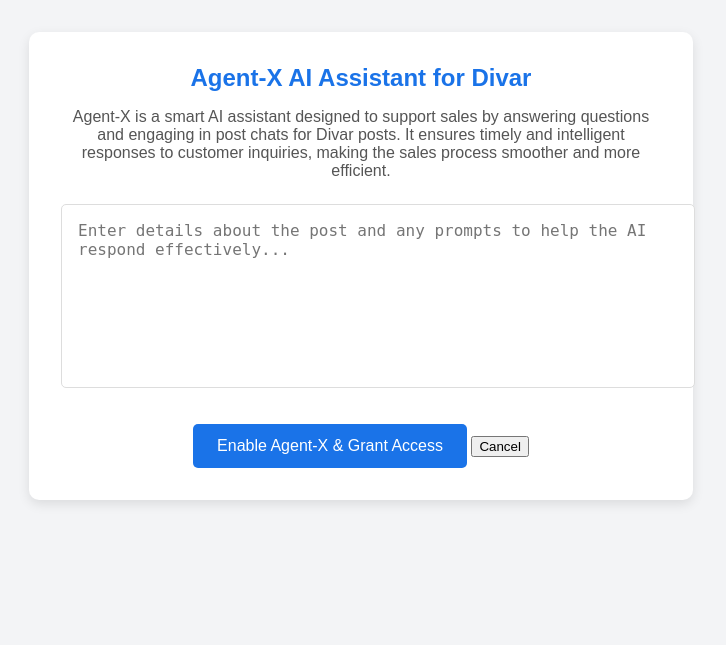
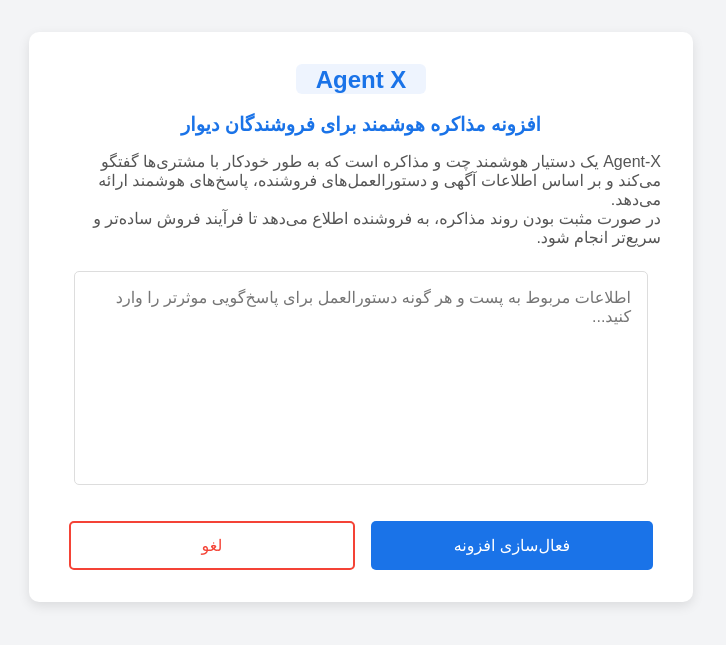
Before and after one commit to mafiorg/agentx, a Django app: page /app-start in a window 1280 px wide. Shown: the top 645 px of the page, without its empty margins (279-1005 px from the left). Run offline with Django 5.2, Linux system fonts and the light colour scheme; some web fonts are replaced.

Commit message:
Update appstart.html
style: redesign html page

```diff
--- a/backend/core/templates/appstart.html
+++ b/backend/core/templates/appstart.html
@@ -1,12 +1,17 @@
 <!DOCTYPE html>
-<html lang="en">
+<html lang="fa">
   <head>
-    <meta charset="UTF-8">
-    <meta name="viewport" content="width=device-width, initial-scale=1.0">
-    <title>Agent-X AI Assistant</title>
+    <meta charset="UTF-8" />
+    <meta name="viewport" content="width=device-width, initial-scale=1.0" />
+    <title>دستیار هوشمند Agent-X</title>
+    <link
+      href="https://cdn.jsdelivr.net/gh/rastikerdar/vazir-font@v30.1.0/dist/font-face.css"
+      rel="stylesheet"
+      type="text/css"
+    />
     <style>
       body {
-            font-family: Arial, sans-serif;
+        font-family: "Vazir", Arial, sans-serif;
         background-color: #f3f4f6;
         color: #333;
         display: flex;
@@ -14,6 +19,7 @@
         align-items: center;
         margin: 0;
         padding: 2rem;
+        direction: rtl;
       }
       .container {
         max-width: 600px;
@@ -22,9 +28,21 @@
         box-shadow: 0px 4px 12px rgba(0, 0, 0, 0.1);
         padding: 2rem;
         text-align: center;
+        width: 90%;
       }
       .header {
+        background-color: #1a73e813;
+        width: fit-content;
+        margin: 0 auto;
+        padding: 2px 20px 0 20px;
+        border-radius: 6px;
         font-size: 1.5rem;
+        font-weight: bold;
+        color: #1a73e8;
+        margin-bottom: 1rem;
+      }
+      .header3 {
+        font-size: 1.2rem;
         font-weight: bold;
         color: #1a73e8;
         margin-bottom: 1rem;
@@ -33,21 +51,33 @@
         font-size: 1rem;
         color: #555;
         margin-bottom: 1.5rem;
+        text-align: right;
+      }
+      .form {
+        width: 100%;
       }
       .text-area {
-            width: 100%;
-            height: 150px;
+        width: 90%;
+        height: 180px;
         border: 1px solid #ddd;
+
         border-radius: 5px;
         padding: 1rem;
         resize: none;
         font-size: 1rem;
-            color: #333;
+        color: #606060;
+        font-family: "Vazir", Arial, sans-serif;
+      }
+      .text-area:focus-within {
+        outline: 2px solid #1a73e8 !important;
       }
       .button-container {
         margin-top: 2rem;
+        display: flex;
+        justify-content: space-between;
       }
-        .action-button {
+      .action-button,
+      .cancel-button {
         background-color: #1a73e8;
         color: white;
         font-size: 1rem;
@@ -56,28 +86,70 @@
         border-radius: 5px;
         cursor: pointer;
         transition: background-color 0.3s ease;
+        flex: 1;
+        margin: 0 0.5rem;
+        font-family: "Vazir", Arial, sans-serif;
       }
       .action-button:hover {
         background-color: #155ab7;
       }
-        .action-button:hover {
-            background-color: gray;
+      .cancel-button {
+        color: #f44336;
+        background-color: transparent;
+        border: 2px solid #f44336;
+        font-family: "Vazir", Arial, sans-serif;
+      }
+      .cancel-button:hover {
+        color: #d32f2f;
+        background-color: #d32f2f0f;
+        border: 2px solid #d32f2f;
+      }
+      @media (max-width: 600px) {
+        body {
+          padding: 1rem;
+        }
+        .container {
+          padding: 1.5rem;
+        }
+        .text-area {
+          height: 120px;
+        }
+        .button-container {
+          flex-direction: column;
+        }
+        .action-button,
+        .cancel-button {
+          margin: 0.5rem 0;
+        }
       }
     </style>
   </head>
   <body>
     <div class="container">
-        <div class="header">Agent-X AI Assistant for Divar</div>
+      <div class="header">Agent X</div>
+      <h3 class="header3">افزونه مذاکره هوشمند برای فروشندگان دیوار</h3>
       <div class="description">
-            Agent-X is a smart AI assistant designed to support sales by answering questions and engaging in post chats for Divar posts. It ensures timely and intelligent responses to customer inquiries, making the sales process smoother and more efficient.
+        Agent-X یک دستیار هوشمند چت و مذاکره است که به طور خودکار با مشتری‌ها
+        گفتگو می‌کند و بر اساس اطلاعات آگهی و دستورالعمل‌های فروشنده، پاسخ‌های
+        هوشمند ارائه می‌دهد. <br />
+        در صورت مثبت بودن روند مذاکره، به فروشنده اطلاع می‌دهد تا فرآیند فروش
+        ساده‌تر و سریع‌تر انجام شود.
       </div>
 
-        <form method="POST" action="{% url 'app-start' %}?{{ request.GET.urlencode }}">
-            {% csrf_token %}
-            <textarea name="knowledge" class="text-area" placeholder="Enter details about the post and any prompts to help the AI respond effectively..."></textarea>
+      <form
+        class="form"
+        method="POST"
+        action="{% url 'app-start' %}?{{ request.GET.urlencode }}"
+      >
+        <!-- {% csrf_token %} -->
+        <textarea
+          name="knowledge"
+          class="text-area"
+          placeholder="اطلاعات مربوط به پست و هر گونه دستورالعمل برای پاسخ‌گویی موثرتر را وارد کنید..."
+        ></textarea>
         <div class="button-container">
-                <button type="submit" class="action-button">Enable Agent-X & Grant Access</button>
-                <button type="submit" class="cancel-button">Cancel</button>
+          <button type="submit" class="action-button">فعال‌سازی افزونه</button>
+          <button type="button" class="cancel-button">لغو</button>
         </div>
       </form>
     </div>
```
Lines whose indentation alone changed are shown as unchanged.
